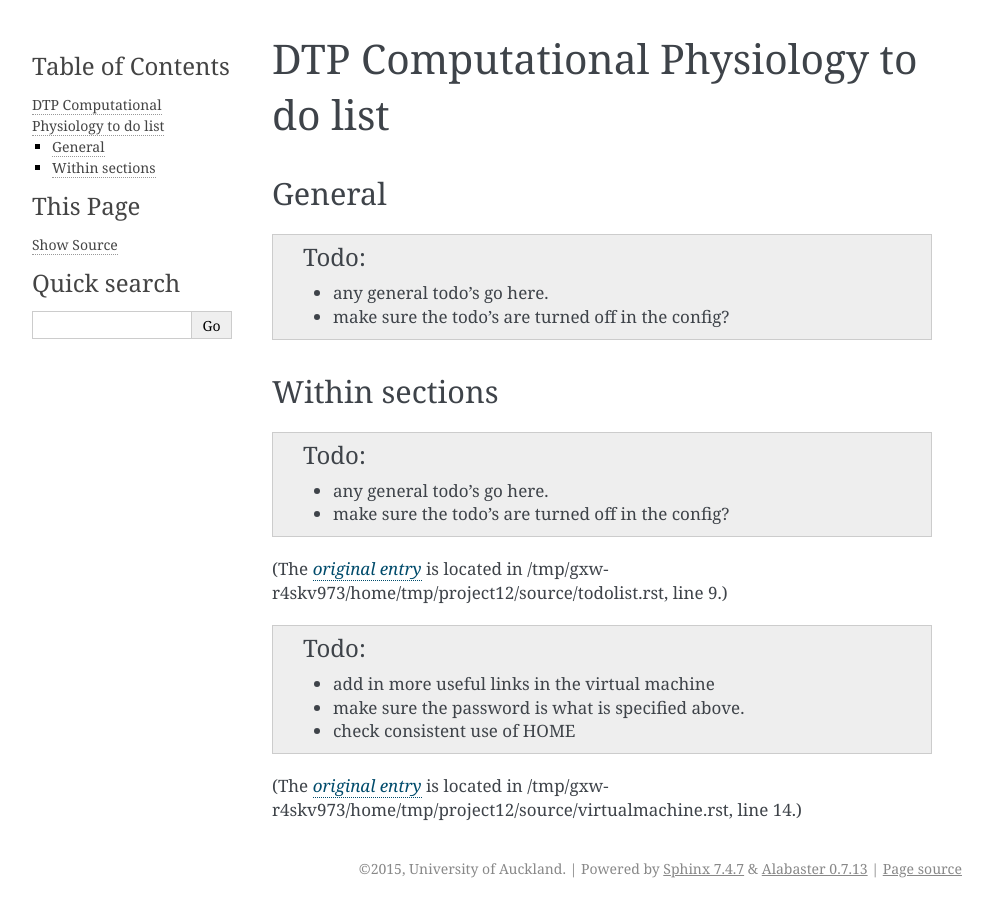
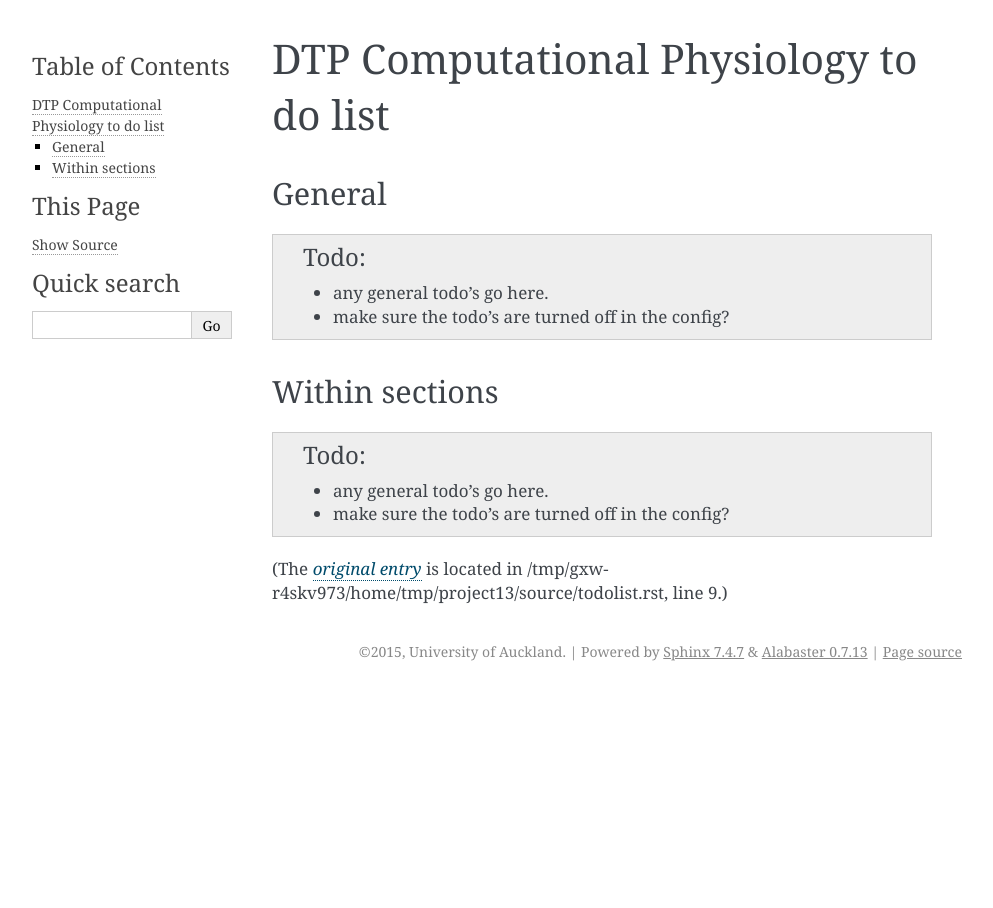
Before and after one commit to ABI-Tutorials/DTP-CompPhys, a Sphinx documentation site: the page built from source/todolist.rst, in a window 1280 px wide. Shown: the whole page, without its empty margins (148-1141 px from the left). Built offline with Sphinx 7.4.7, drawn with Linux system fonts in a browser that asks for light colours; pages that are not in the unit, such as notebooks, are missing from menus.

Commit message:
removing mention of the virtual machine which we no longer need

```diff
--- a/source/index.rst
+++ b/source/index.rst
@@ -19,7 +19,6 @@ Contents:
 .. toctree::
    :maxdepth: 2
 
-   virtualmachine
    clinicalworkflows
    modellingbestpractices
    todolist
--- a/source/virtualmachine.rst
+++ /dev/null
@@ -1,18 +0,0 @@
-.. _dtp_cp_virtualmachine:
-
-DTP CP Virtual Machine
-======================
-
-For the May and July 2015 trial runs of the Computational Physiology module, we provide a `VirtualBox <https://www.virtualbox.org/>`_ `virtual machine <https://www.virtualbox.org/wiki/Virtualization>`_ that contains all the tools and documentation required to participate in the module. Getting participants up and running with the virtual machine requires you to :menuselection:`Machine --> Add` the provided virtual machine - but the tutors are on hand to help with this.
-
-Some useful things to note regarding the provided virtual machine are provided below.
-
-* The default username is ``abi`` with the password ``abipassword``.
-* In all the task and example descriptions, :file:`{HOME}` is used to indicate the folder :file:`/home/abi/`.
-* `OpenCOR <http://opencor.ws>`_ is installed and can be launched via the shortcut on the desktop.
-
-.. todo::
-
-   * add in more useful links in the virtual machine
-   * make sure the password is what is specified above.
-   * check consistent use of HOME
```
